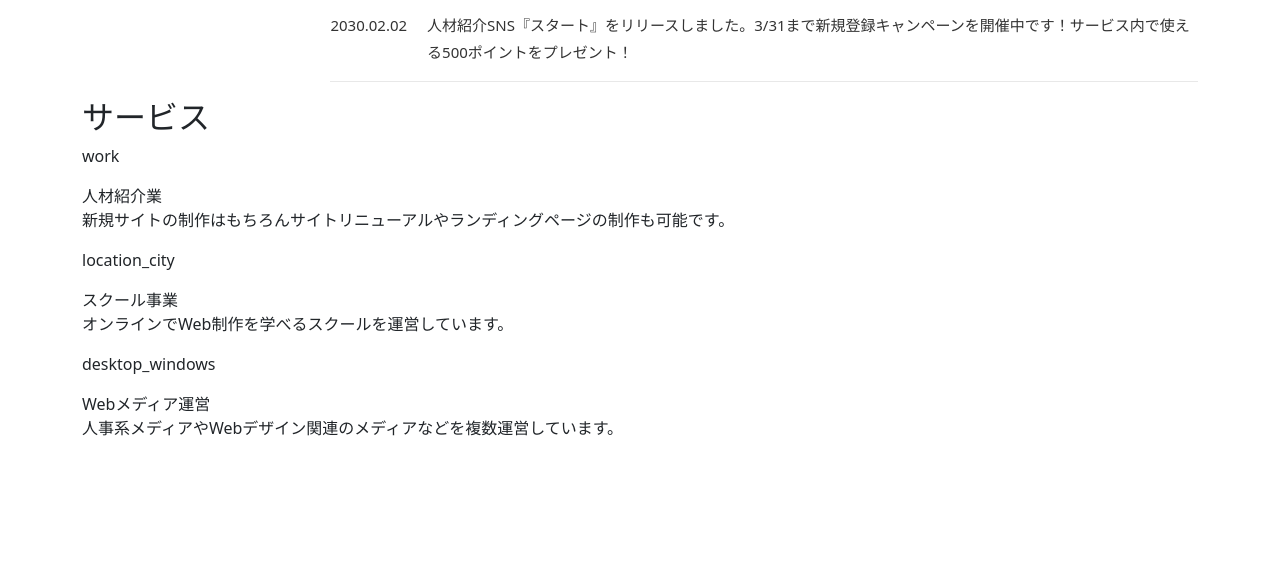
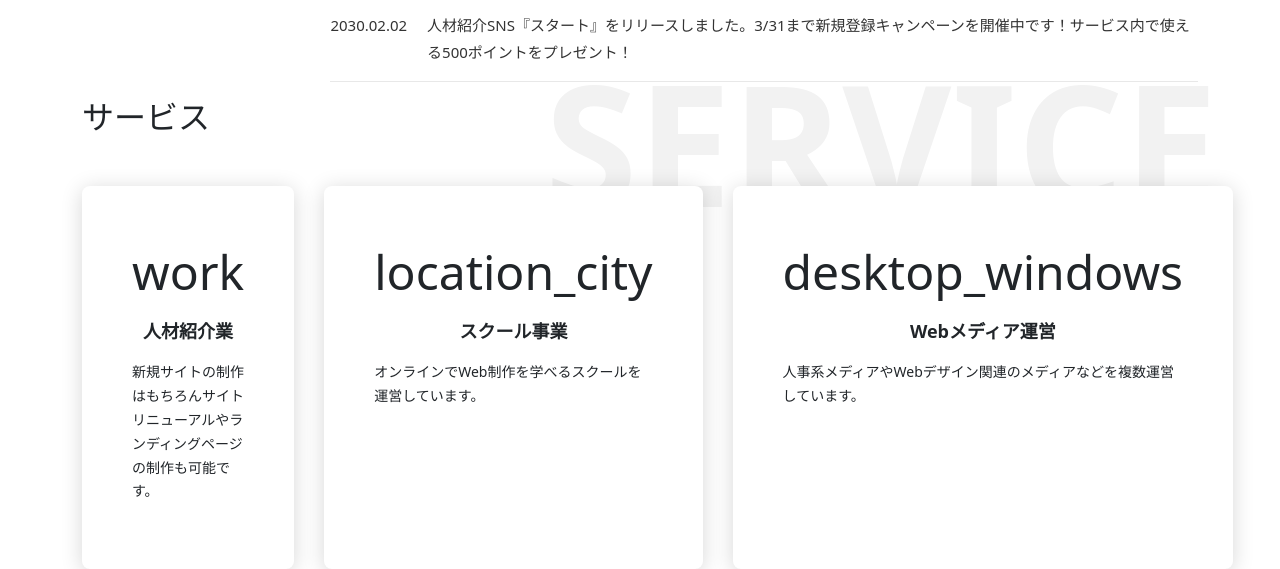
Before and after one commit to HamayoshiRai/Portfolio_corporation, a plain HTML site: page index.html in a window 1280 px wide. Shown: the part 794-1363 px from the top of the page. Before the commit the page ends 1250 px from the top, so only its background shows below. Drawn offline with nearby package versions, Linux system fonts and the light colour scheme.

Commit message:
サービスのcss

```diff
--- a/scss/style.scss
+++ b/scss/style.scss
@@ -122,3 +122,103 @@ $hover-color: #ffc2c2;
 		}
 
 }
+
+/*--------------------------------
+ ニュース
+---------------------------------*/
+.news__inner {
+	display: flex;
+	column-gap: 90px;
+  }
+
+  .news__body {
+	flex: 1;
+  }
+
+  .news-list__link {
+	display: flex;
+	color: var(--text-color);
+	text-decoration: none;
+  }
+
+  .news-list__link:hover {
+	color: var(--main-color);
+  }
+
+  .news-list__item {
+	font-size: 15px;
+	line-height: 1.8;
+	margin-bottom: 15px;
+	padding-bottom: 15px;
+	border-bottom: 1px solid #e8e8e8;
+  }
+
+  .news-list__item:last-child {
+	margin-bottom: 0;
+  }
+
+  .news-list__title {
+	font-size: 15px;
+	line-height: 1.8;
+  }
+
+  .news-list__date {
+	margin-right: 20px;
+  }
+
+  /*--------------------------------
+  サービス
+  ---------------------------------*/
+  .service__heading {
+	position: relative;
+	margin-bottom: 50px;
+  }
+
+  .service__heading::before {
+	display: block;
+	content: "SERVICE";
+	position: absolute;
+	top: -40px;
+	right: -20px;
+	z-index: -1;
+	font-size: 168px;
+	font-weight: bold;
+	line-height: 1;
+	color: #f2f2f2;
+  }
+
+  .service-list {
+	display: grid;
+	column-gap: 30px;
+	grid-template-columns: repeat(3, 1fr);
+  }
+
+  .service-list__item {
+	padding: 50px;
+	border-radius: 8px;
+	background-color: #fff;
+	box-shadow: 0 3px 21px rgba(0, 0, 0, 0.16);
+  }
+
+  .service-list__img-wrapper {
+	text-align: center;
+	margin-bottom: 10px;
+  }
+
+  .service-list__img {
+	font-size: 48px;
+	color: var(--main-color);
+	vertical-align: bottom;
+  }
+
+  .service-list__title {
+	font-size: 18px;
+	font-weight: bold;
+	text-align: center;
+  }
+
+  .service-list__text {
+	font-size: 14px;
+	line-height: 1.7;
+	margin-top: 15px;
+  }
```
Also changed, not shown: scss/style.css, scss/style.min.css, 2 other files.
